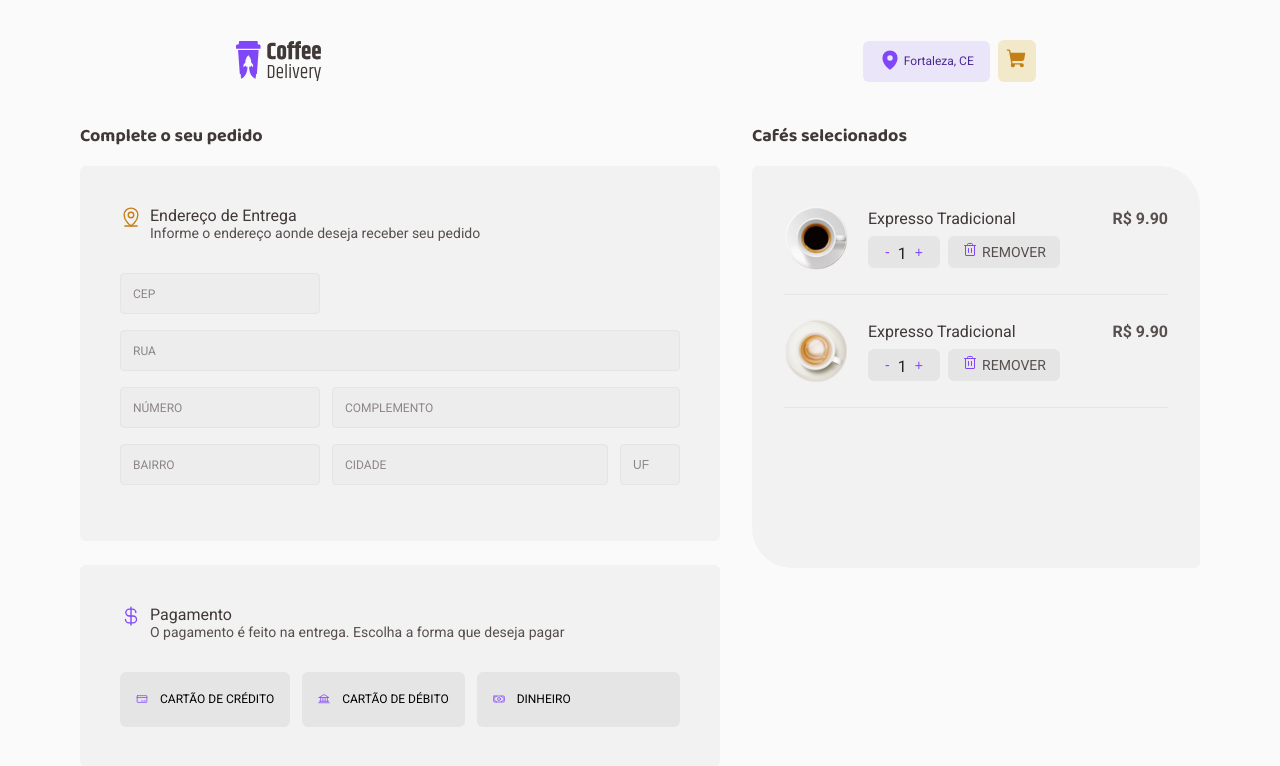
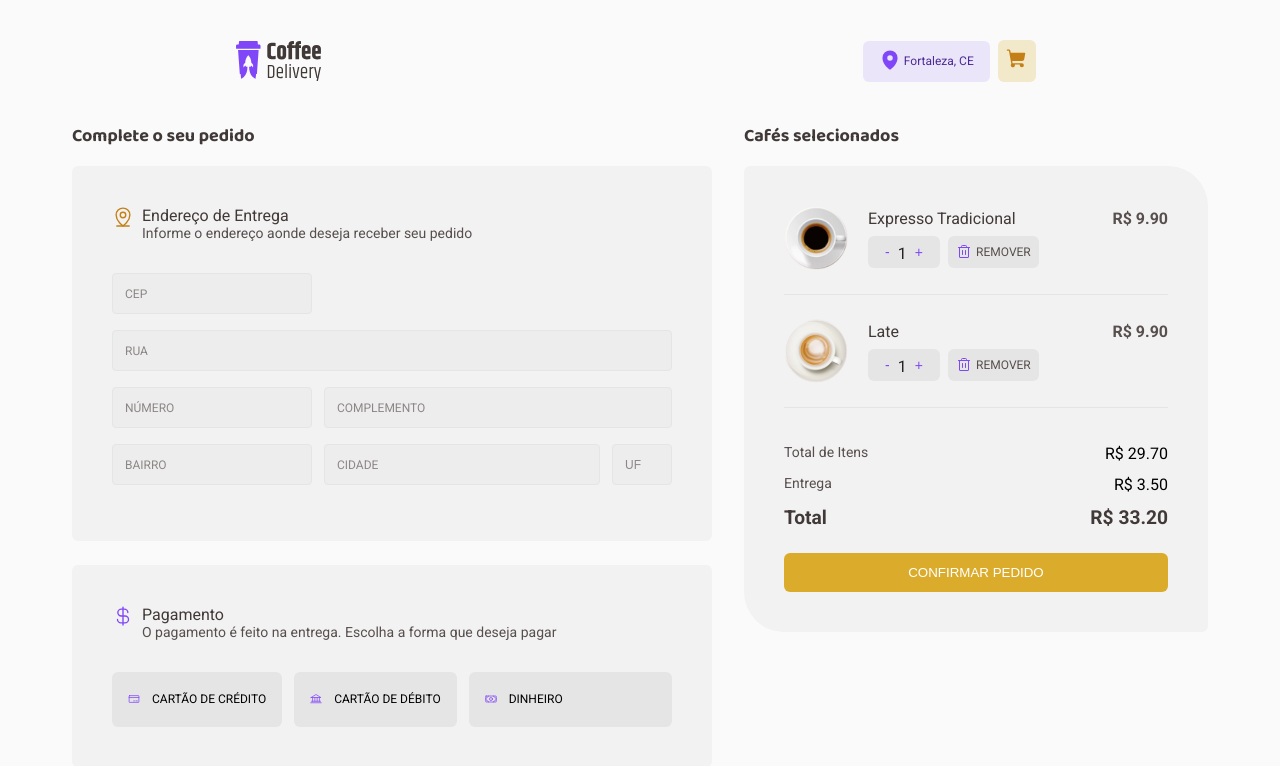
Before and after one commit to maike-k/CoffeDelivery, a React (Vite) app: page /checkout in a window 1280 px wide. Shown: the top 766 px of the page. Built offline with nearby package versions, Linux system fonts and the light colour scheme.

Commit message:
Checkout: Finish

```diff
--- a/src/pages/Checkout/index.tsx
+++ b/src/pages/Checkout/index.tsx
@@ -8,6 +8,7 @@ import {
 } from 'phosphor-react'
 
 import {
+  Button,
   CheckoutAddress,
   CheckoutButton,
   CheckoutContainer,
@@ -18,10 +19,13 @@ import {
   CheckoutOne,
   CheckoutPayment,
   CheckoutPaymentInfo,
+  CheckoutPrice,
   CheckoutSelect,
   CheckoutThree,
   CheckoutTwo,
-  PaymentCash
+  ItemsSelect,
+  ItemsSelectTotal,
+  PaymentCash,
 } from './styles'
 
 import Latte from '../../assets/Latte.svg'
@@ -103,7 +107,7 @@ export const Checkout = () => {
                 </div>
                 <div>
                   <i>
-                    <Trash />
+                    <Trash size={16} />
                   </i>
                   <button>
                     Remover
@@ -116,7 +120,7 @@ export const Checkout = () => {
             <img src={Latte} />
             <div>
               <CheckoutInfo>
-                <span>Expresso Tradicional</span>
+                <span>Late</span>
                 <strong> R$ 9.90</strong>
               </CheckoutInfo>
               <CheckoutButton>
@@ -127,7 +131,7 @@ export const Checkout = () => {
                 </div>
                 <div>
                   <i>
-                    <Trash />
+                    <Trash size={16} />
                   </i>
                   <button>
                     Remover
@@ -136,13 +140,22 @@ export const Checkout = () => {
               </CheckoutButton>
             </div>
           </CheckoutItemsSelect>
-          <div></div>
-          <div></div>
-          <div></div>
-          <div></div>
-          <div></div>
+          <CheckoutPrice>
+            <ItemsSelect>
+              <span>Total de Itens</span>
+              <strong>R$ 29.70</strong>
+            </ItemsSelect>
+            <ItemsSelect>
+              <span>Entrega</span>
+              <strong>R$ 3.50</strong>
+            </ItemsSelect>
+            <ItemsSelectTotal>
+              <span>Total</span>
+              <strong>R$ 33.20</strong>
+            </ItemsSelectTotal>
+            <Button>Confirmar Pedido</Button>
+          </CheckoutPrice>
         </CheckoutSelect>
-
       </section>
     </CheckoutContainer>
   )
--- a/src/pages/Checkout/styles.ts
+++ b/src/pages/Checkout/styles.ts
@@ -1,4 +1,3 @@
-import { Button } from './../Home/Menu/styles';
 import styled from 'styled-components'
 
 export const CheckoutContainer = styled.div`
@@ -328,11 +327,9 @@ export const PaymentCash = styled.div`
 
 export const CheckoutSelect = styled.div`
   padding: 2.5rem;
-  width: 28rem;
+  /* width: 28rem; */
   /* height: 31.125rem; */
   display: flex;
-  align-items: center;
-
   flex-direction: column;
   background: ${(props) => props.theme['light-200']} ;
   gap: 1.5rem;
@@ -341,7 +338,11 @@ export const CheckoutSelect = styled.div`
   border-top-right-radius: 40px;
   border-bottom-right-radius: 6px;
   border-bottom-left-radius: 40px;
+
+
 `
+
+
 
 export const CheckoutItemsSelect = styled.div`
   display: flex;
@@ -350,11 +351,11 @@ export const CheckoutItemsSelect = styled.div`
   border-bottom: 1px solid ${(props) => props.theme['light-400']};
   padding-bottom: 1.5rem ;
 
-
-
   img {
       width: 64px;
   }
+
+
 
 `
 
@@ -384,7 +385,6 @@ export const CheckoutInfo = styled.div`
 export const CheckoutButton = styled.div`
 
   display: flex;
-  align-items: center;
   gap: 0.5rem;
 
 
@@ -392,11 +392,12 @@ export const CheckoutButton = styled.div`
     border-radius: 6px;
     width: 4.5rem;
     height: 2rem;
+    padding: 0.5rem;
+
     background: ${(props) => props.theme['light-400']};
-    padding:  .5rem;
     display: flex;
     justify-content: center;
-    gap: 0.25rem;
+    gap: .5rem;
 
     span {
       color: ${(props) => props.theme['gray-600']};
@@ -408,7 +409,6 @@ export const CheckoutButton = styled.div`
     button {
       background: transparent;
       color: ${(props) => props.theme['blue-300']};
-      margin: 0 0.25rem;
       font-size: .875rem;
       cursor: pointer;
     }
@@ -418,18 +418,17 @@ export const CheckoutButton = styled.div`
   div:last-child {
     border-radius: 6px;
     background: ${(props) => props.theme['light-400']};
-    text-align: center;
     display: flex;
     align-items: center;
     justify-content: center;
     gap: 0.25rem;
     width: 5.68rem;
     height: 2rem;
-    padding: 0 3.5rem;
+    padding: 0 0.5rem;
 
     button {
       background: transparent;
-      font-size: .875rem;
+      font-size: 0.75rem;
       cursor: pointer;
       text-transform: uppercase;
       font-family: 'Roboto', sans-serif;
@@ -439,7 +438,59 @@ export const CheckoutButton = styled.div`
 
     i {
       color: ${(props) => props.theme['blue-300']};
+      height: 1rem;
     }
 
   }
-      `
+`
+
+export const CheckoutPrice = styled.div`
+  display: flex;
+  flex-direction: column;
+
+`
+export const ItemsSelect = styled.div`
+  display: flex;
+  justify-content: space-between;
+  margin-top:  0.75rem;
+
+  span {
+    font-family: 'Roboto', sans-serif;
+    font-size: 0.875rem;
+    color: ${(props) => props.theme['gray-400']};
+    font-weight: 400;
+  }
+
+  strong {
+    font-family: 'Roboto', sans-serif;
+    font-size: 1rem;
+    font-weight: 400;
+  }
+
+
+`
+
+export const ItemsSelectTotal = styled.div`
+  display: flex;
+  justify-content: space-between;
+  font-family: 'Roboto', sans-serif;
+  font-size: 1.2rem;
+  margin-top:  0.75rem;
+  color: ${(props) => props.theme['gray-500']};
+  font-weight: 700;
+`
+
+export const Button = styled.button`
+  text-transform: uppercase;
+  margin-top: 1.5rem ;
+  border-radius: 6px;
+  padding: 0.75rem 0.5rem;
+  color: ${(props) => props.theme['white']};
+  background: ${(props) => props.theme['yellow-500']};
+  cursor: pointer;
+  transition: 0.5s all;
+
+  &:hover {
+    background: ${(props) => props.theme['yellow-700']};
+  }
+`
```
